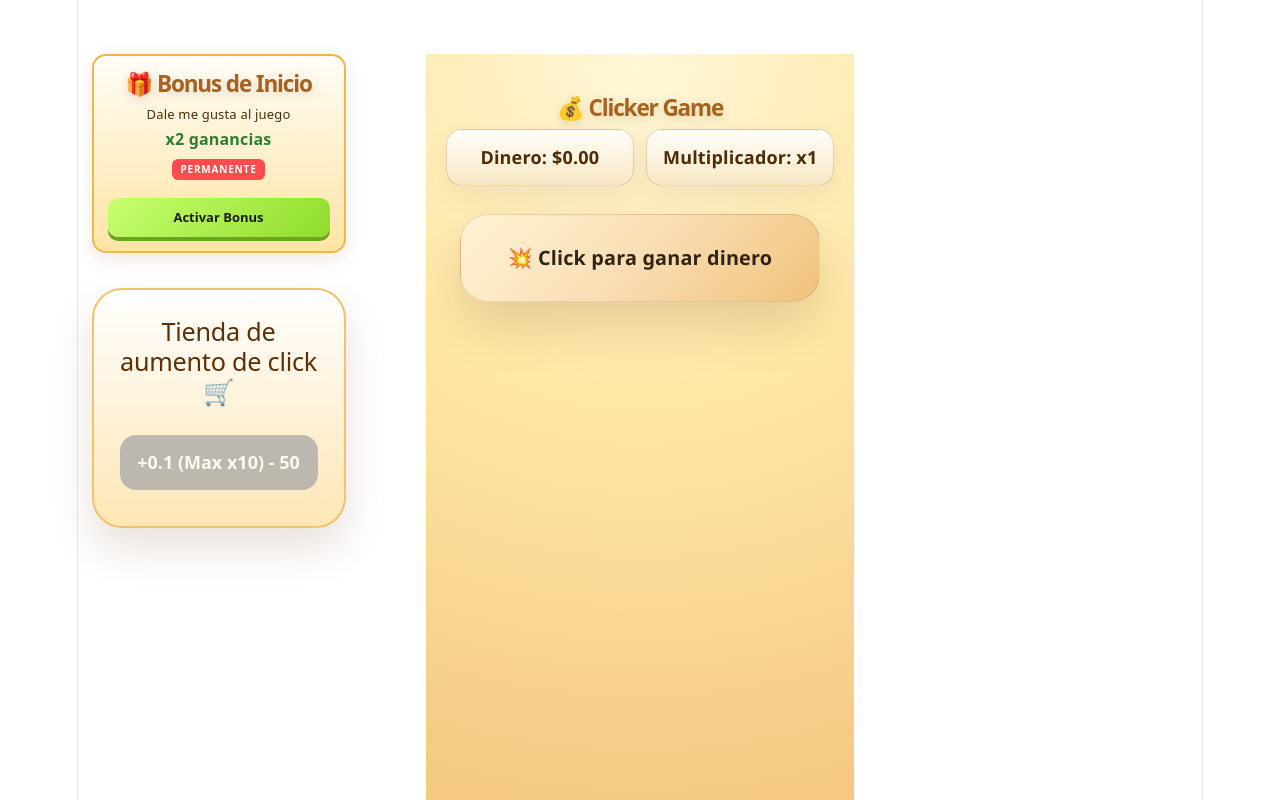
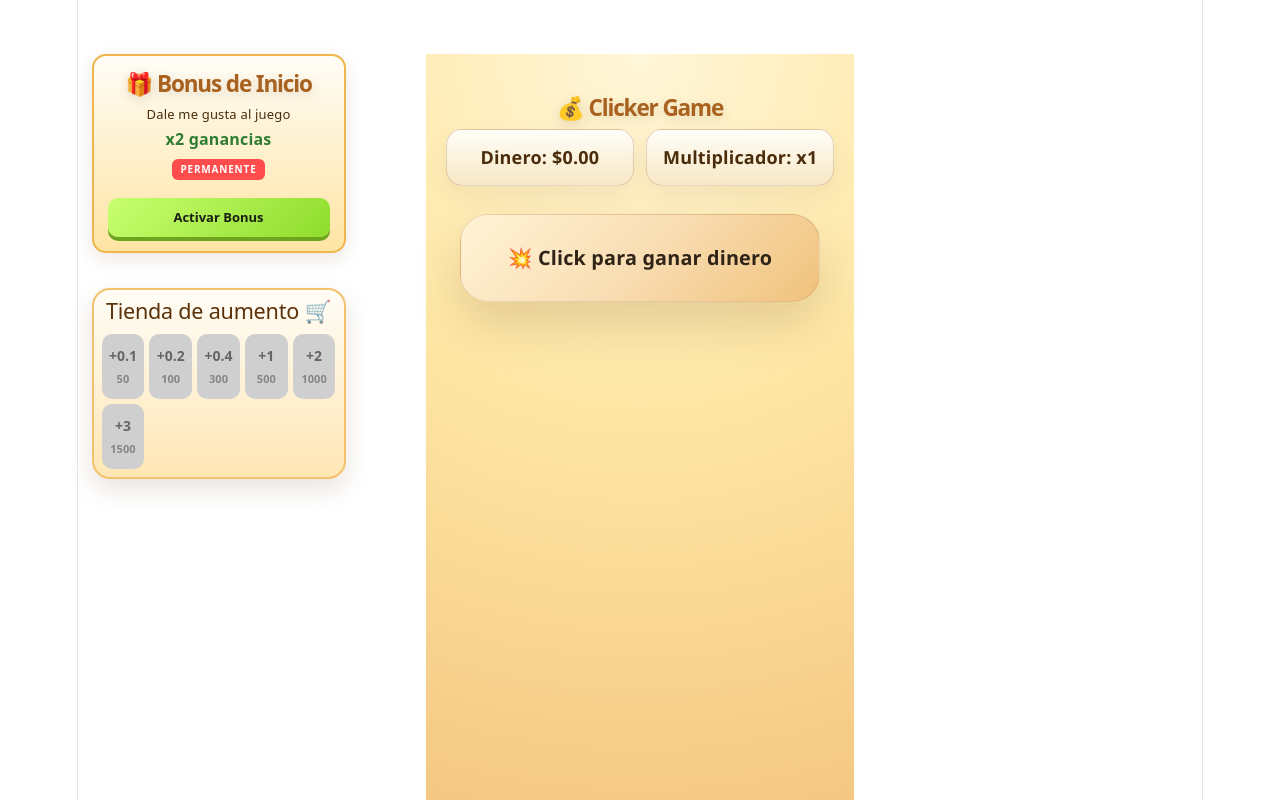
Before and after one commit to Maxii34/CLICKER-EMPIRE, a React (Vite) app: page / in a window 1280 px wide. Shown: the top 800 px of the page. Built offline with nearby package versions, Linux system fonts and the light colour scheme.

Commit message:
fix prop, mejora css

```diff
--- a/src/components/pages/Inicio.jsx
+++ b/src/components/pages/Inicio.jsx
@@ -24,7 +24,11 @@ export const Inicio = ({
             />
           </div>
           <div className="upgrader-section">
-            <MejorasProges money={money} multiplier={multiplier} />
+            <MejorasProges
+              money={money}
+              multiplier={multiplier}
+              buyUpgrade={buyUpgrade}
+            />
           </div>
         </Col>
 
--- /dev/null
+++ b/src/components/upgrader/Mejoras.css
@@ -0,0 +1,89 @@
+/* CONTENEDOR */
+.shop {
+  margin-bottom: 20px;
+  width: min(520px, 100%);
+  background: linear-gradient(180deg, #fffdf7, #ffe6b4);
+  border: 2px solid #f4c16c;
+  border-radius: 18px;
+  padding: 8px;
+  box-shadow: 0 10px 25px rgba(105, 69, 29, 0.15);
+}
+
+.shop h2 {
+  margin-bottom: 10px;
+  font-size: 1.2rem;
+  color: #5c3108;
+}
+
+/* GRID FIJO */
+.shop-grid {
+  display: grid;
+  grid-template-columns: repeat(5, 1fr);
+  gap: 5px;
+}
+
+/* BOTÓN BASE */
+.upgrade-btn {
+  width: 100%;
+  height: 65px; /* 🔥 tamaño fijo */
+  min-width: 0;
+  border-radius: 10px;
+  border: none;
+  cursor: pointer;
+  font-weight: bold;
+  font-size: 12px;
+  display: flex;
+  flex-direction: column;
+  align-items: center;
+  justify-content: center;
+  gap: 5px;
+  transition: all 0.12s ease;
+}
+
+/* TEXTO */
+.up-value {
+  font-size: 14px;
+  font-weight: 800;
+  text-align: center;
+  width: 100%;
+}
+
+.up-cost {
+  font-size: 11px;
+  opacity: 0.7;
+    font-weight: 800;
+  text-align: center;
+  width: 100%;
+}
+
+/* ACTIVO */
+.upgrade-btn.active {
+  background: linear-gradient(135deg, #c8ff70, #8fdc2c);
+  color: #1a1f12;
+  box-shadow: 0 4px 0 #6ea51e;
+}
+
+.upgrade-btn.active:hover {
+  transform: translateY(-1px);
+  box-shadow: 0 6px 0 #6ea51e;
+}
+
+.upgrade-btn.active:active {
+  transform: translateY(2px);
+  box-shadow: 0 2px 0 #6ea51e;
+}
+
+/* DESHABILITADO */
+.upgrade-btn.disabled {
+  background: #cfcfcf;
+  color: #666;
+  cursor: not-allowed;
+  box-shadow: none;
+}
+
+/* RESPONSIVE */
+@media (max-width: 500px) {
+  .shop-grid {
+    grid-template-columns: repeat(3, 1fr);
+  }
+}
--- a/src/components/upgrader/MejorasProges.jsx
+++ b/src/components/upgrader/MejorasProges.jsx
@@ -1,39 +1,39 @@
+import "./Mejoras.css";
 
 export const MejorasProges = ({ money, multiplier, buyUpgrade }) => {
-    return (
-        <>
-        <div className="shop">
-        <h2>Tienda de aumento de click 🛒</h2>
+  const upgrades = [
+    { cost: 50, value: 0.1, max: 10, unlock: 0 },
+    { cost: 100, value: 0.2, max: 10, unlock: 0 },
+    { cost: 300, value: 0.4, max: 10, unlock: 0 },
+    { cost: 500, value: 1, max: 10, unlock: 0 },
+    { cost: 1000, value: 2, max: 10, unlock: 0 },
+    { cost: 1500, value: 3, max: 10, unlock: 0 },
+  ];
 
-        {/* 🔥 upgrade progresivo */}
-        <button
-          className={`button ${money >= 50 && multiplier < 10 ? "btn-green" : "btn-disabled"}`}
-          onClick={() => buyUpgrade(50, 0.1, 10)}
-          disabled={money < 50 || multiplier >= 10}
-        >
-          +0.1 (Max x10) - 50
-        </button>
+  return (
+    <div className="shop">
+      <h2>Tienda de aumento 🛒</h2>
 
-        {money >= 200 && multiplier < 10 && (
-          <button
-            className={`button ${money >= 300 && multiplier < 10 ? "btn-green" : "btn-disabled"}`}
-            onClick={() => buyUpgrade(300, 0.5, 10)}
-            disabled={money < 300 || multiplier >= 10}
-          >
-            +0.5 (Max x10) - 300
-          </button>
-        )}
+      <div className="shop-grid">
+        {upgrades.map((up, i) => {
+          const isUnlocked = money >= up.unlock;
+          const canBuy = money >= up.cost; // 🔥 SOLO dinero
 
-        {money >= 500 && multiplier < 10 && (
-          <button
-            className={`button ${money >= 600 && multiplier < 10 ? "btn-green" : "btn-disabled"}`}
-            onClick={() => buyUpgrade(600, 1, 10)}
-            disabled={money < 600 || multiplier >= 10}
-          >
-            +1 (Max x10) - 600
-          </button>
-        )}
+          if (!isUnlocked) return null;
+
+          return (
+            <button
+              key={i}
+              className={`upgrade-btn ${canBuy ? "active" : "disabled"}`}
+              onClick={() => buyUpgrade(up.cost, up.value, up.max)}
+              disabled={!canBuy}
+            >
+              <span className="up-value">+{up.value}</span>
+              <span className="up-cost">{up.cost}</span>
+            </button>
+          );
+        })}
       </div>
-        </>
-    );
+    </div>
+  );
 };
```
